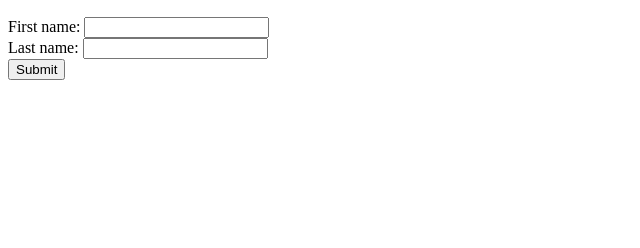
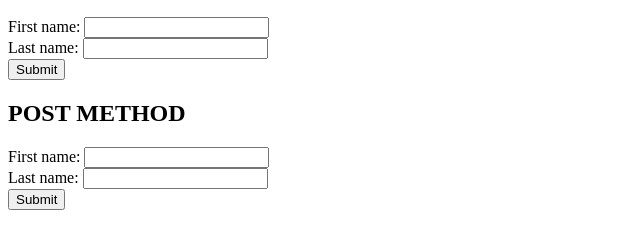
Before and after one commit to NathanCarr10/Lab-5, a website: page index.html in a window 1280 px wide. Shown: the part 96-344 px from the top of the page, without its empty margins (0-640 px from the left). Drawn offline with Linux system fonts and the light colour scheme.

Commit message:
exercise 8 completed

```diff
--- a/index.html
+++ b/index.html
@@ -8,5 +8,13 @@
         Last name: <input type="text" name="lastname"><br>
         <input type="submit" value="Submit">
     </form>
+
+    <h2>POST METHOD</h2>
+    <form action="/name" method="POST">
+        First name: <input type="text" name="firstname"><br>
+        Last name: <input type="text" name="lastname"><br>
+        <input type="submit" value="Submit">
+    </form>
+
 </body>
 </html>
--- a/package.json
+++ b/package.json
@@ -1,5 +1,6 @@
 {
   "dependencies": {
+    "body-parser": "^1.20.3",
     "express": "^4.21.1"
   }
 }
```
Also changed, not shown: server.js (+13 -2 lines), 1 other file.
